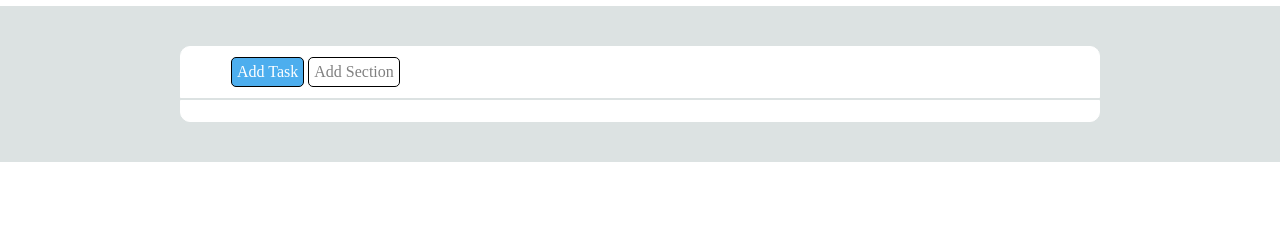
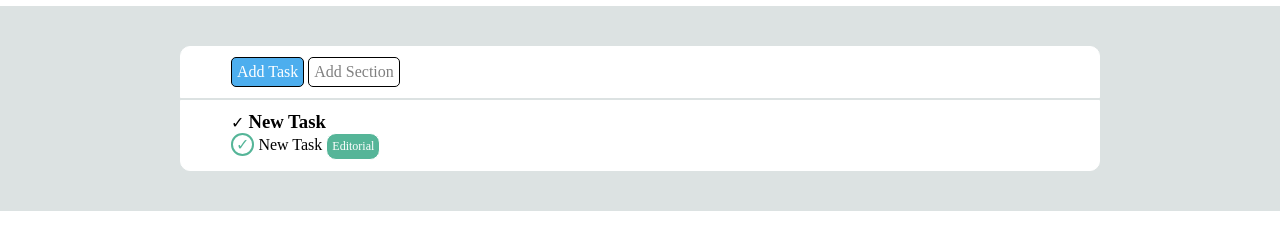
Before and after one commit to MicheleAbategiovanni/html-css-toboolist, a plain HTML site: page index.html in a window 1280 px wide. Shown: the part 82-332 px from the top of the page. Drawn offline with Linux system fonts and the light colour scheme.

Commit message:
adds section new task

```diff
--- a/css/style.css
+++ b/css/style.css
@@ -54,3 +54,36 @@ main{
     border-radius: 0 0 10px 10px;
     margin-top: 2px;
 }
+
+
+.text{
+    display: inline-block;
+}
+
+/* Elementi da mettere in display-inline block */
+#stringa, .text, .check, .error, .editorial{
+    display: inline-block;
+}
+
+/* classe per icona della spunta */
+.check{
+    color: rgb(85 181 152);
+    border: 2px solid rgb(85 181 152);
+    background-color: #FFFFFF;
+    border-radius:50%;
+    padding: 0 3px;
+}
+
+/* classe per icona X */
+.error{
+
+}
+
+.editorial{
+    background-color: rgb(85 181 152);
+    color: white;
+    border: 1px solid white;
+    border-radius: 10px;
+    padding: 5px;
+    font-size: 12px;
+}
--- a/index.html
+++ b/index.html
@@ -31,9 +31,23 @@
                 <!-- Sezione 2 con sotto Sezioni -->
                 <div class="section">
 
-                    <div>
-                        <!-- new task -->
+                    <!-- new task -->
+                    <div id="stringa">
+
+                        <!-- Raggruppamento per New Task  -->
+                        <div>
+                            <div class="text">&#10003;</div>
+                            <h3 class="text">New Task</h3>
+                        </div>
+
+                        <!--  Lista di cose -->
+                        <div>
+                            <div class="check">&#10003;</div>
+                            <div class="text">New Task</div>
+                            <div class="editorial">Editorial</div>
+                        </div>
                     </div>
+
 
                     <div>
                         <!-- today -->
```
